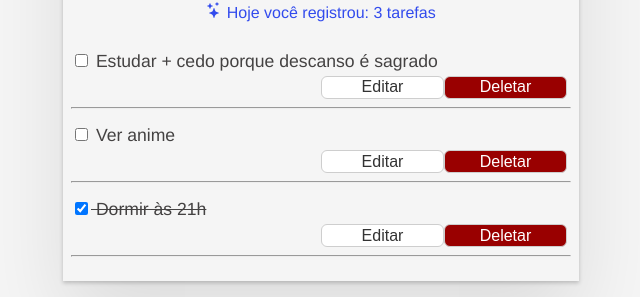
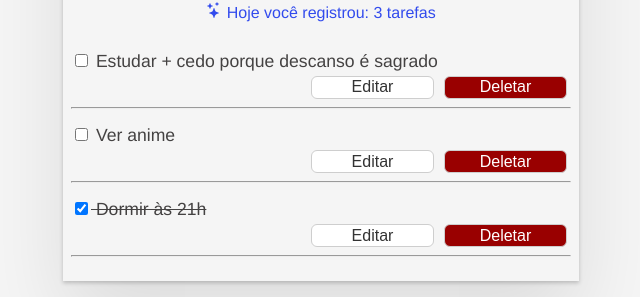
Before and after one commit to karinafukuda/todolist-angular, an Angular app: page / in a window 1280 px wide. Shown: the part 276-573 px from the top of the page, without its empty margins (319-959 px from the left). Built offline with nearby package versions, Linux system fonts and the light colour scheme.

Commit message:
added margin in  button

```diff
--- a/src/styles.css
+++ b/src/styles.css
@@ -33,6 +33,7 @@ body {
   padding: 0.1rem;
   font-size: 1rem;
   border-radius: 6px;
+  margin-left: 10px;
 }
 
 .btn:hover {
```
